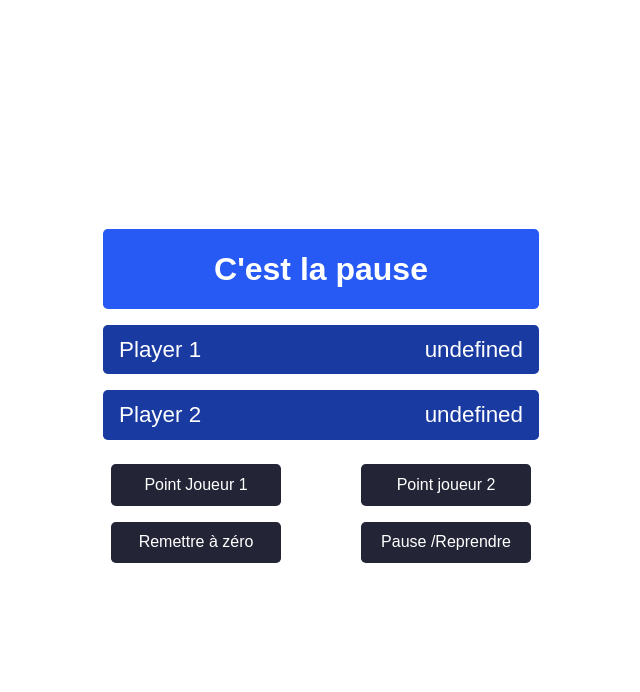
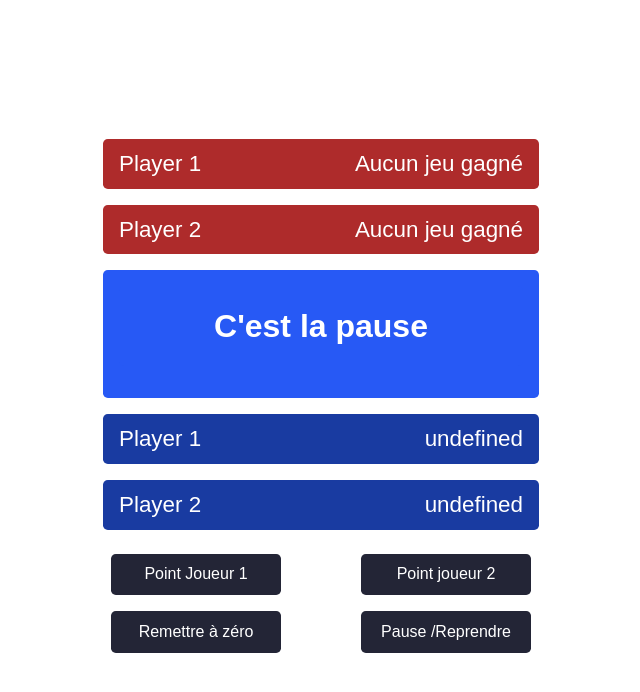
Before and after one commit to AlainNL/tennis-score, a React (Create React App) app: page / in a window 1280 px wide. Both pictures are taken after a click on the button "Pause /Reprendre". Shown: the top 692 px of the page, without its empty margins (319-959 px from the left). Built offline with nearby package versions, Linux system fonts and the light colour scheme.

Commit message:
add selectors & playerscore

```diff
--- a/src/App.js
+++ b/src/App.js
@@ -3,10 +3,13 @@ import { Display } from "./Display";
 import { PointScoredButton } from "./PointScoredButton";
 import { ResetButton } from "./ResetButton";
 import { PlayerScore } from "./PlayerScore";
+import { PlayerPoints } from "./PlayerPoints";
 
 export default function App() {
   return (
     <div>
+        <PlayerPoints playerId="player1" playerName="Player 1" />
+        <PlayerPoints playerId="player2" playerName="Player 2" />
         <Display />
         <PlayerScore playerId="Player1" playerName="Player 1" />
         <PlayerScore playerId="Player2" playerName="Player 2" />
--- a/src/Display.js
+++ b/src/Display.js
@@ -1,29 +1,8 @@
 import { useSelector } from "react-redux";
+import { selectDisplayText } from "./selectors";
 
 export function Display () {
-const gameIsPlaying = useSelector((state) => state.playing);
-const winner = useSelector((state) => state.winner);
-const player1Score = useSelector((state) => state.player1);
-const player2Score = useSelector((state) => state.player2);
-const advantage = useSelector((state) => state.advantage);
+  const displayText = useSelector(selectDisplayText);
 
-if (winner) {
-  if (winner === "player1") {
-    return <p className="display">Joueur 1 gagne</p>;
-  } else {
-    return <p className="display">Joueur 2 gagne</p>;
-  }
-} else if (gameIsPlaying === false) {
-  return <p className="display">C'est la pause</p>;
-} else {
-  let text = "Le score est: " + player1Score + " - " + player2Score;
-  if (advantage) {
-    if (advantage === "player 1") {
-      text += "avantage joueur 1";
-    } else {
-      text += "avantage joueur 2";
-    }
-  }
-  return <p className="display">{text}</p>;
-  }
+  return <p className="display">{displayText}</p>;
 }
--- a/src/PlayerScore.js
+++ b/src/PlayerScore.js
@@ -1,11 +1,8 @@
 import { useSelector } from "react-redux";
-
-const selectPlayerHasAdvantage = (playerId) => {
-  return (state) => state.advantage === playerId;
-};
+import { selectPlayerHasAdvantage, selectPlayerScore} from "./selectors";
 
 export function PlayerScore({ playerId, playerName }) {
-  const score = useSelector((state) => state[playerId]);
+  const score = useSelector(selectPlayerScore(playerId));
   const hasAdvantage = useSelector(selectPlayerHasAdvantage(playerId));
 
   return (
--- a/src/selectors.js
+++ b/src/selectors.js
@@ -0,0 +1,34 @@
+export const selectPlayerHasAdvantage = (playerId) => {
+  return (state) => state.advantage === playerId;
+};
+
+export const selectPlayerScore = (playerId) => {
+  return (state) => state[playerId];
+};
+
+export const selectDisplayText = (state) => {
+  if (state.winner) {
+    if (state.winner === "player1") {
+      return "Joueur 1 gagné";
+    } else {
+      return "Joueur 2 gagne";
+    }
+  } else if (state.playing === false) {
+    return <p className="display">C'est la pause</p>;
+  } else {
+    let text = "Le score est: " + state.player1 + " - " + state.player2;
+    if (state.advantage) {
+      if (state.advantage === "player 1") {
+        text += "avantage joueur 1";
+      } else {
+        text += "avantage joueur 2";
+      }
+    }
+    return text;
+    }
+  };
+
+export const selectPlayerPoints = (playerId) => {
+  return (state) =>
+    state.history.filter((item) => item.winner === playerId).length;
+}
--- a/src/store.js
+++ b/src/store.js
@@ -73,6 +73,10 @@ if (action.type === "restart") {
             draft.winner = player;
             return;
           }
+          if (draft.advantage === player) {
+            draft.winner = player;
+            return;
+          }
           if (draft.advantage === null) {
             draft.advantage = player;
             return;
```
